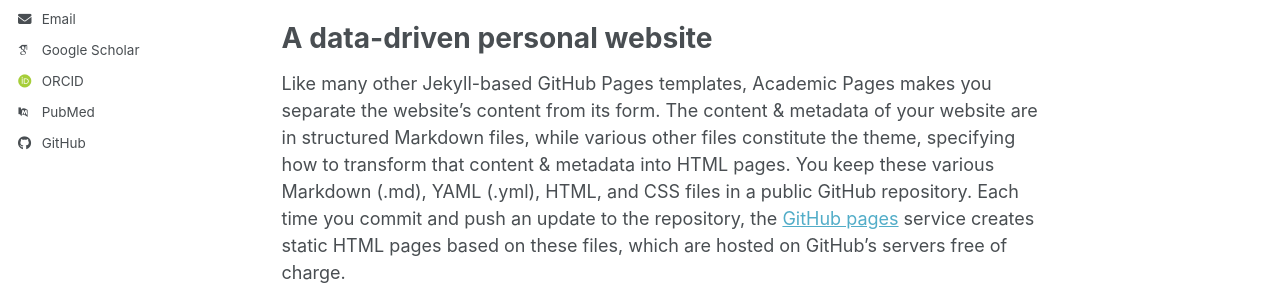
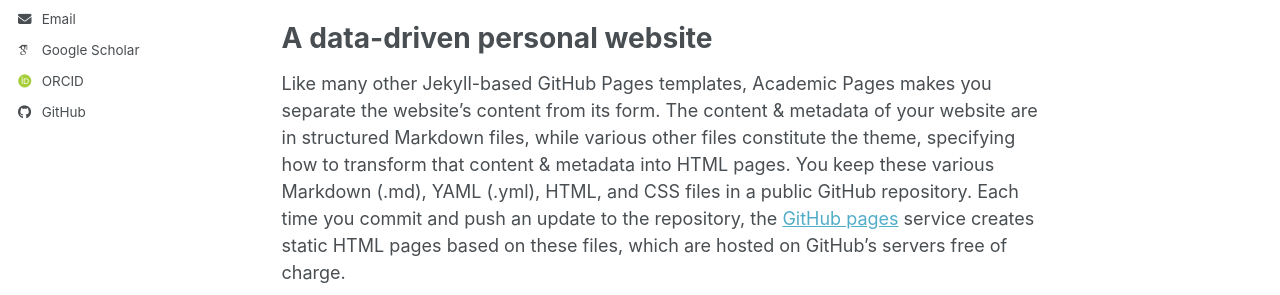
Before and after one commit to agillman20/agillman20.github.io, a Jekyll site: the page built from _pages/about.md, in a window 1280 px wide. Shown: the part 466-761 px from the top of the page. Built offline with Jekyll 4.4.1, drawn with Linux system fonts in a browser that asks for light colours; some web fonts are replaced; a script bundle is joined from its source files by our own code; library files that are not in the unit come from our copies.

Commit message:
Change base URL and repository in _config.yml
Updated the base URL and repository information in the config file.

```diff
--- a/_config.yml
+++ b/_config.yml
@@ -13,10 +13,10 @@
 title_separator          : "-"
 name                     : &name "Adrianna Gillman"
 description              : &description "Your Name's academic portfolio"   # Update this with a general description of your site, this is the default if not overridden by a page
-url                      : https://academicpages.github.io # The base hostname & protocol for your site e.g. "https://[your GitHub username].github.io",
+url                      : https://agillman20.github.io # The base hostname & protocol for your site e.g. "https://[your GitHub username].github.io",
                                                            # or if you already have some other page hosted on Github then use "https://[your GitHub username].github.io/[Your Repo Name]"
 baseurl                  : "" # the subpath of your site, e.g. "/blog"
-repository               : "academicpages/academicpages.github.io"
+repository               : "agillman20/agillman20.github.io"
 
 # Site Author - The following control what appear as part of the author content on the side bar.
 #               If a field is blank the icon and link will not appear, otherwise it will be shown.
@@ -41,7 +41,7 @@
   orcid            : "https://orcid.org/0000-0002-3413-4133"
   semantic         : # URL
   ssrn             : # URL
-  pubmed           : "https://www.ncbi.nlm.nih.gov/pubmed/?term=john+snow"
+  pubmed           : #"https://www.ncbi.nlm.nih.gov/pubmed/?term=john+snow"
   researchgate     : # URL
   scopus           : # URL
   zotero           : # URL
```
